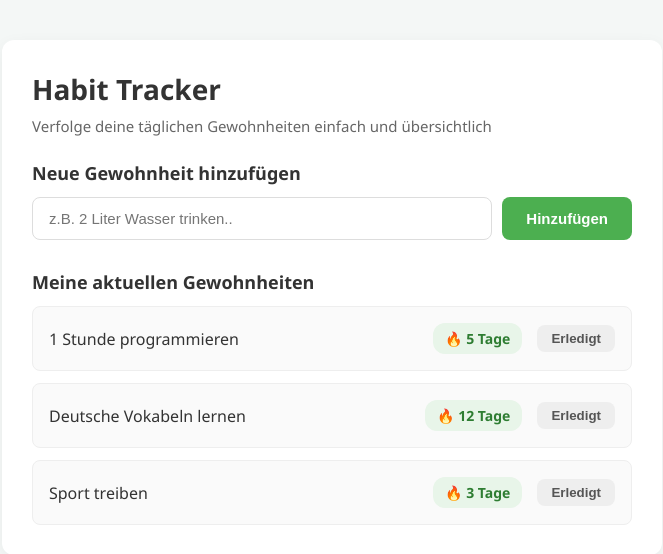
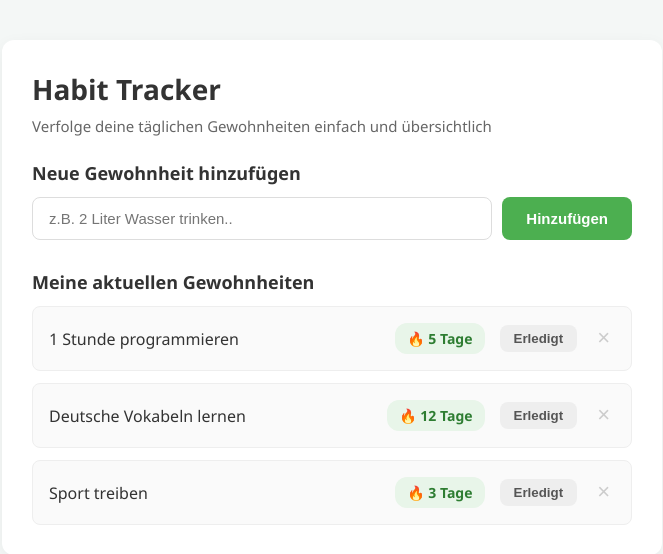
Before and after one commit to KristinaAlokhina/my_habit_tracker, a FastAPI app: page / in a window 1280 px wide. Shown: the top 554 px of the page, without its empty margins (308-971 px from the left). Run offline with FastAPI, Linux system fonts and the light colour scheme.

Commit message:
Add delete button with styling to index.html

```diff
--- a/templates/index.html
+++ b/templates/index.html
@@ -156,6 +156,21 @@
             background-color: var(--accent-color);
             color: white;
         }
+
+        .delete-btn {
+            background: none;
+            border: none;
+            color: #ccc;
+            font-size: 22px;
+            cursor: pointer;
+            padding: 0 5px;
+            line-height: 1;
+            transition: color 0.2s;
+        }
+
+        .delete-btn:hover {
+            color: var(--danger-color);
+        }
     </style>
 </head>
 <body>
@@ -188,6 +203,11 @@
                 <form action="/check/{{ habit.id }}" method="POST" style="margin: 0;">
                     <button type="submit" class="check-btn">Erledigt</button>
                 </form>
+
+                <!-- Button ruft den Python-Endpoint /delete/{id} auf -->
+                <form action="/delete/{{ habit.id }}" method="POST" style="margin: 0;">
+                    <button type="submit" class="delete-btn" title="Löschen">&times;</button>
+                </form>
             </div>
         </div>
         {% endfor %}
```
